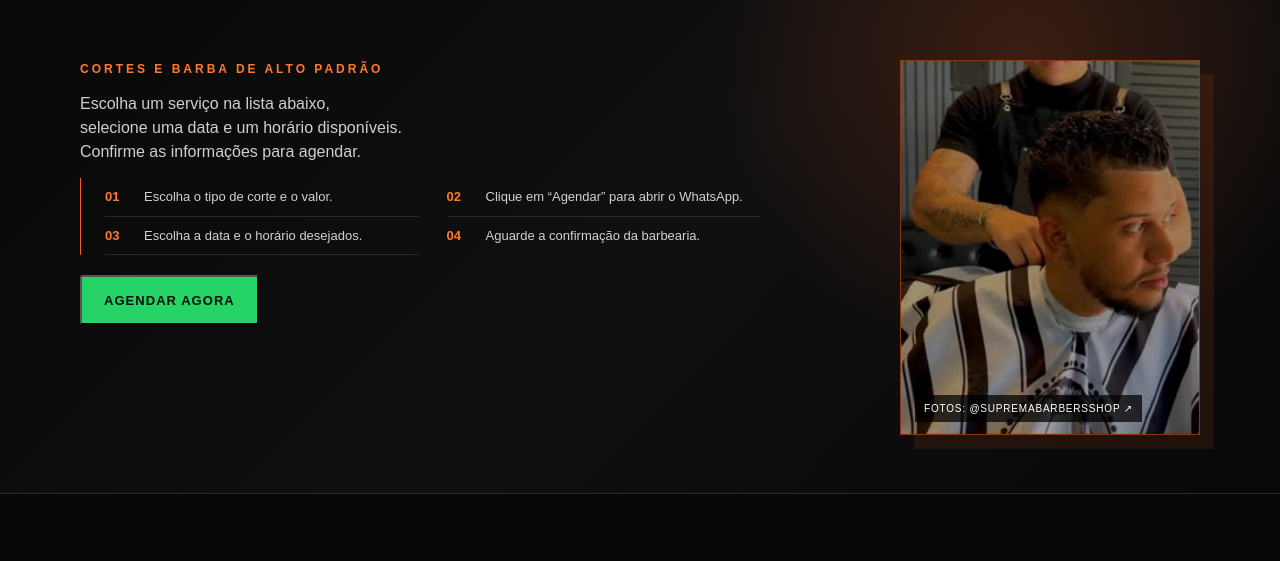
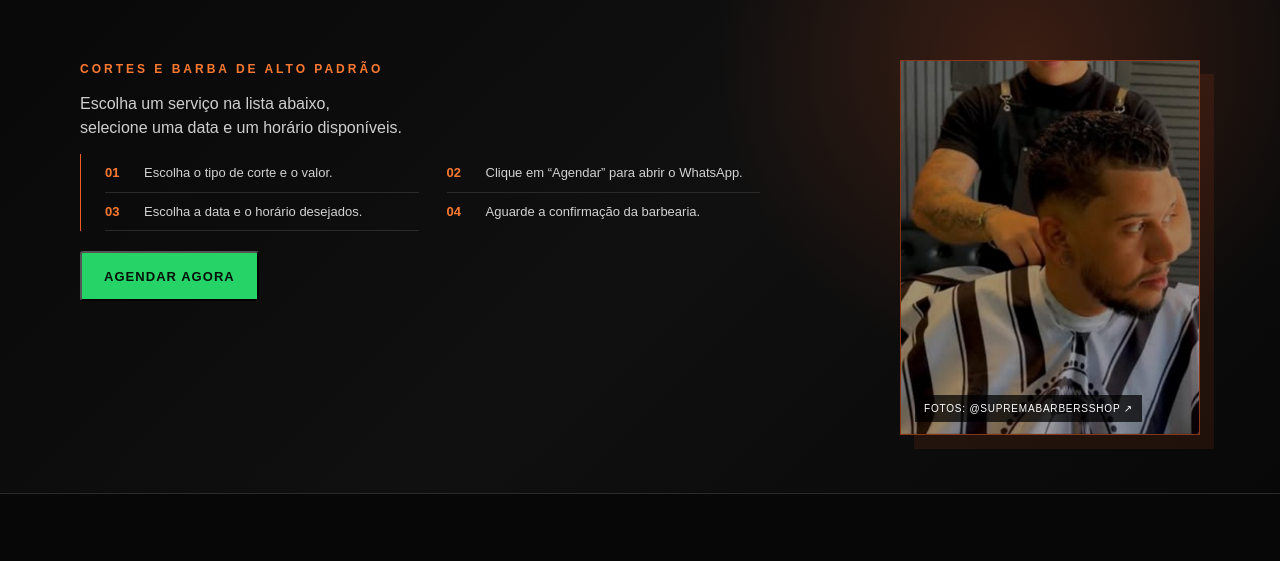
Before and after one commit to charlesbackup2025-code/barber, a website: page public/index.html in a window 1280 px wide. Shown: the part 44-605 px from the top of the page. Drawn offline with Linux system fonts and the light colour scheme.

Commit message:
Remove extra confirmation sentence

```diff
--- a/public/index.html
+++ b/public/index.html
@@ -208,7 +208,7 @@
         <div class="hero-copy">
           <div class="eyebrow">Cortes e barba de alto padrão</div>
           <div class="hero-booking">
-            <p>Escolha um serviço na lista abaixo,<br>selecione uma data e um horário disponíveis.<br>Confirme as informações para agendar.</p>
+            <p>Escolha um serviço na lista abaixo,<br>selecione uma data e um horário disponíveis.</p>
             <div class="steps" aria-label="Como agendar">
               <div class="step"><b>01</b><span>Escolha o tipo de corte e o valor.</span></div>
               <div class="step"><b>02</b><span>Clique em “Agendar” para abrir o WhatsApp.</span></div>
```
